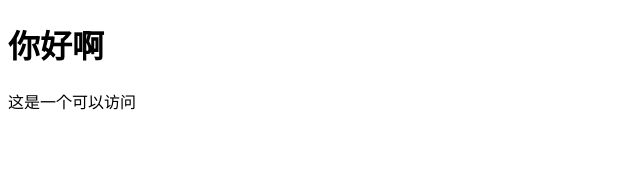
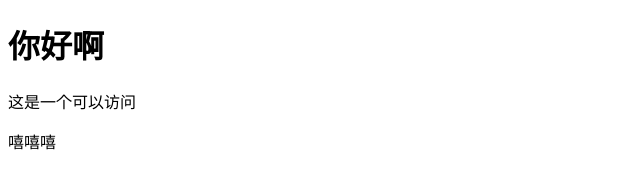
Before and after one commit to liu-yang10032/liu-yang10032.github.io, a plain HTML site: page index.html in a window 1280 px wide. Shown: the full height of the page, 0-640 px from the left. Drawn offline with Linux system fonts and the light colour scheme.

Commit message:
本地又

```diff
--- a/index.html
+++ b/index.html
@@ -6,5 +6,6 @@
 <body>
 	<h1>你好啊</h1>
 	<p>这是一个可以访问</p>
+	<p>嘻嘻嘻</p>
 </body>
 </html>
```
